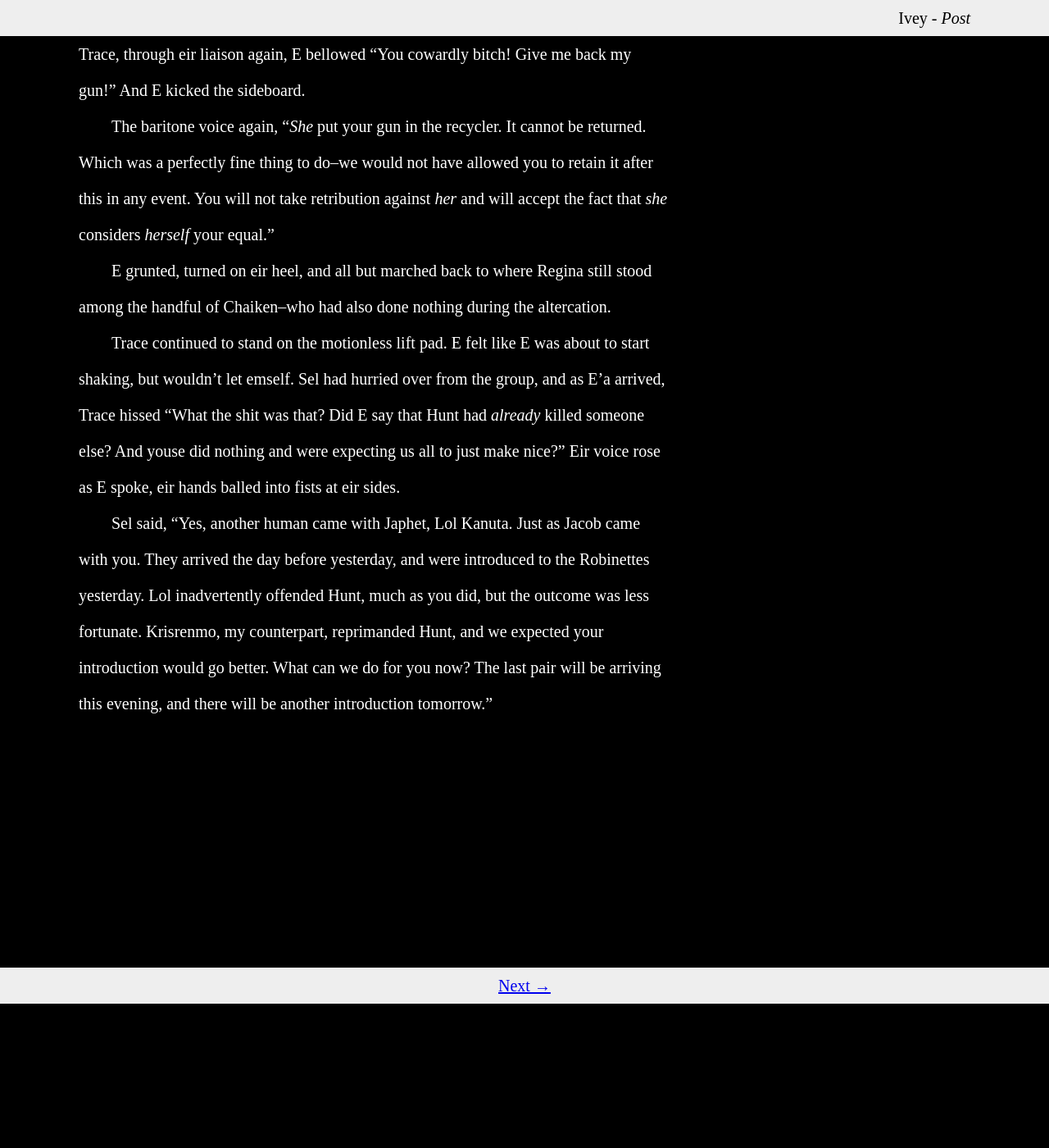
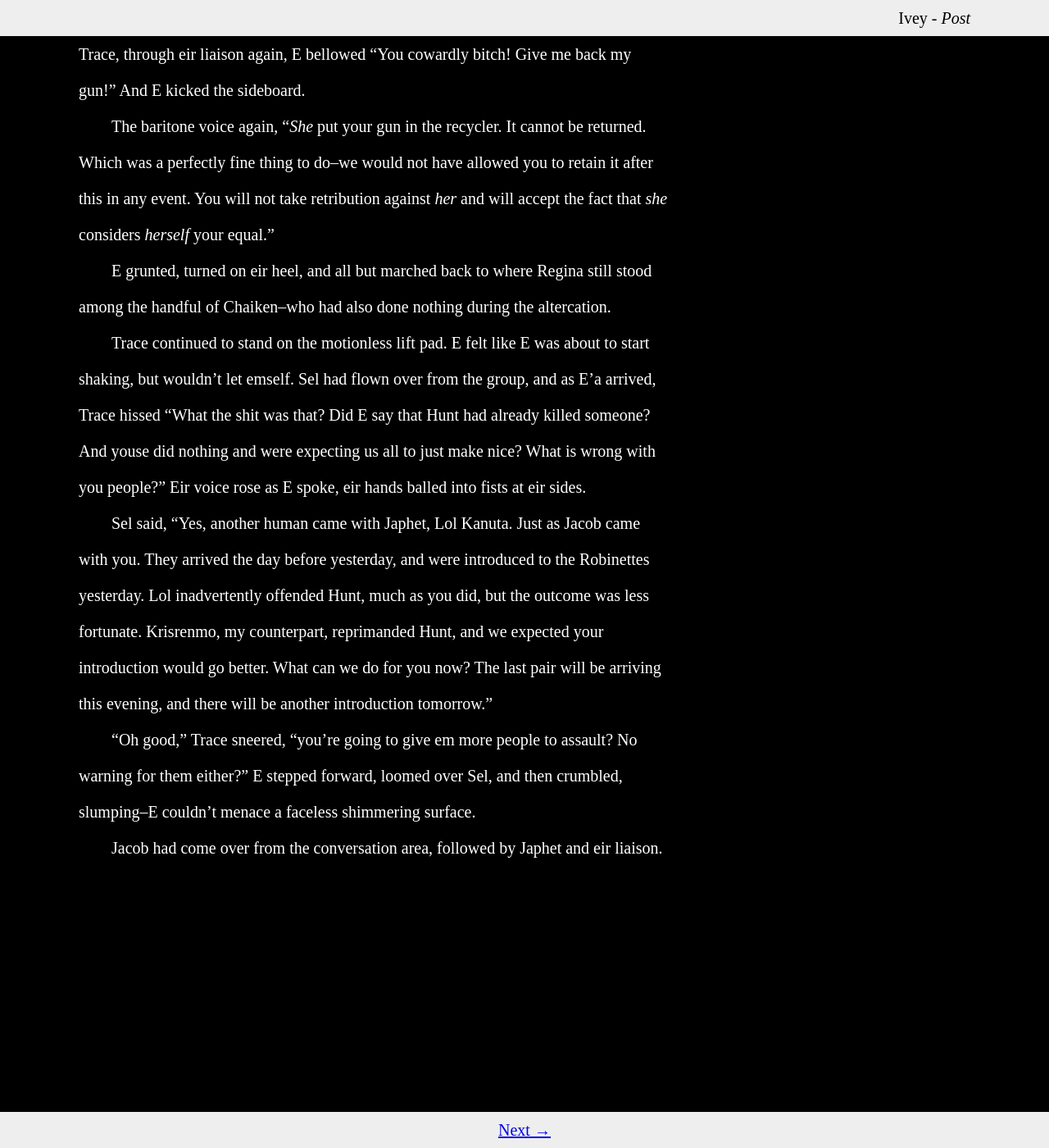
Before and after one commit to gleneivey/post-novel, a Jekyll site: the page built from docs/10.md, in a window 1280 px wide and 1400 px high, scrolled down 17619 px. Shown: the whole window at 82% size. Built offline with Jekyll 4.4.1, drawn with Linux system fonts in a browser that asks for light colours; our own code applies the rules of GitHub Pages for plain Markdown files; before the commit the page ends 18843 px from its top, so only the background shows below that.

Commit message:
27302 words

```diff
--- a/docs/10.md
+++ b/docs/10.md
@@ -614,11 +614,12 @@ Regina still stood among the handful of Chaiken--who had also done
 nothing during the altercation.
 
 Trace continued to stand on the motionless lift pad.  E felt like E
-was about to start shaking, but wouldn't let emself.  Sel had hurried
+was about to start shaking, but wouldn't let emself.  Sel had flown
 over from the group, and as E'a arrived, Trace hissed "What the shit
-was that?  Did E say that Hunt had _already_ killed someone else?  And
-youse did nothing and were expecting us all to just make nice?"  Eir
-voice rose as E spoke, eir hands balled into fists at eir sides.
+was that?  Did E say that Hunt had already killed someone?  And youse
+did nothing and were expecting us all to just make nice?  What is
+wrong with you people?"  Eir voice rose as E spoke, eir hands balled
+into fists at eir sides.
 
 Sel said, "Yes, another human came with Japhet, Lol Kanuta.  Just as
 Jacob came with you.  They arrived the day before yesterday, and were
@@ -628,3 +629,11 @@ my counterpart, reprimanded Hunt, and we expected your introduction
 would go better.  What can we do for you now?  The last pair will be
 arriving this evening, and there will be another introduction
 tomorrow."
+
+"Oh good," Trace sneered, "you're going to give em more people to
+assault?  No warning for them either?"  E stepped forward, loomed over
+Sel, and then crumbled, slumping--E couldn't menace a faceless
+shimmering surface.
+
+Jacob had come over from the conversation area, followed by Japhet and
+eir liaison.
```
